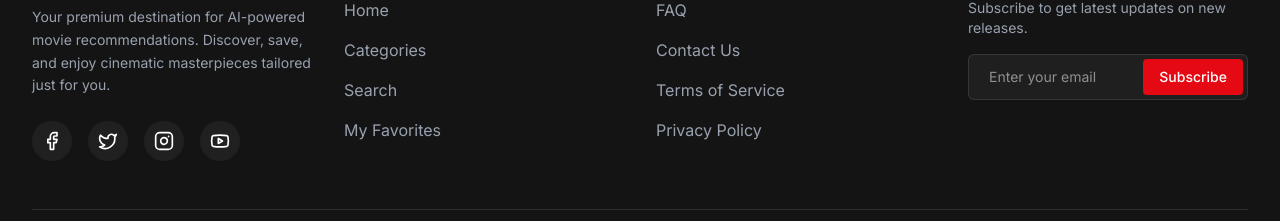
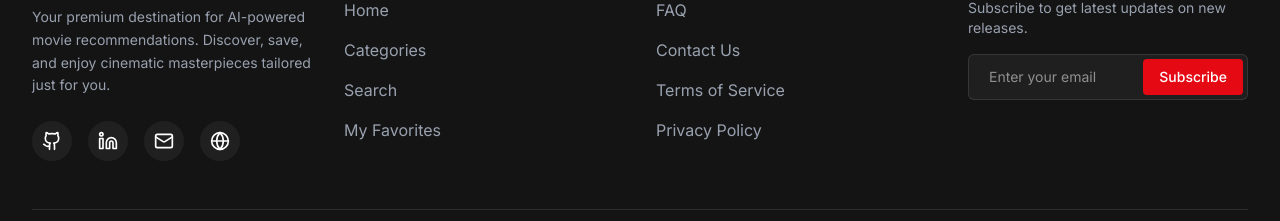
Before and after one commit to poojakanishka8/semanticflix, a React (Vite) app: page /favorites in a window 1280 px wide. Shown: the part 1075-1296 px from the top of the page. Built offline with nearby package versions, Linux system fonts and the light colour scheme.

Commit message:
Fix Lucide icon exports

```diff
--- a/src/components/Footer.jsx
+++ b/src/components/Footer.jsx
@@ -1,4 +1,4 @@
-import { PlayCircle, Facebook, Twitter, Instagram, Youtube } from 'lucide-react';
+import { PlayCircle, Github, Linkedin, Mail, Globe } from 'lucide-react';
 import { Link } from 'react-router-dom';
 
 export default function Footer() {
@@ -18,16 +18,16 @@ export default function Footer() {
             </p>
             <div className="flex gap-4">
               <a href="#" className="w-10 h-10 rounded-full bg-white/5 flex items-center justify-center hover:bg-primary transition-colors text-white">
-                <Facebook className="w-5 h-5" />
+                <Github className="w-5 h-5" />
               </a>
               <a href="#" className="w-10 h-10 rounded-full bg-white/5 flex items-center justify-center hover:bg-primary transition-colors text-white">
-                <Twitter className="w-5 h-5" />
+                <Linkedin className="w-5 h-5" />
               </a>
               <a href="#" className="w-10 h-10 rounded-full bg-white/5 flex items-center justify-center hover:bg-primary transition-colors text-white">
-                <Instagram className="w-5 h-5" />
+                <Mail className="w-5 h-5" />
               </a>
               <a href="#" className="w-10 h-10 rounded-full bg-white/5 flex items-center justify-center hover:bg-primary transition-colors text-white">
-                <Youtube className="w-5 h-5" />
+                <Globe className="w-5 h-5" />
               </a>
             </div>
           </div>
```
